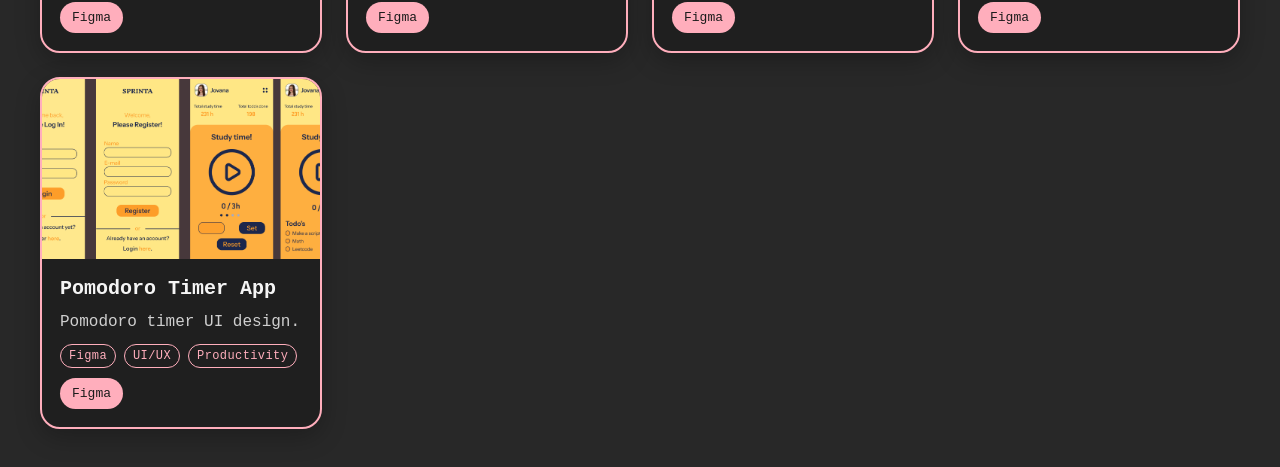
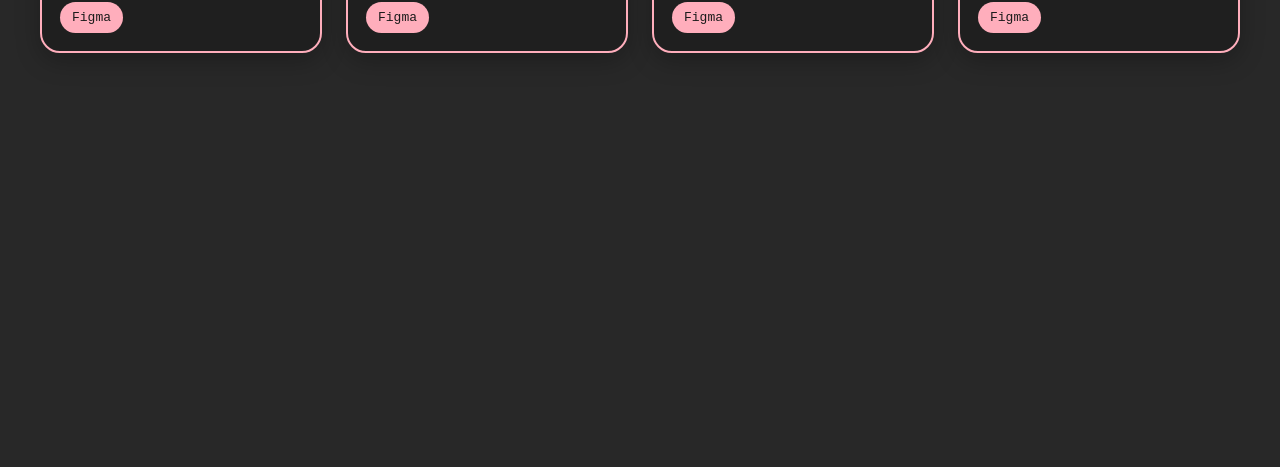
Before and after one commit to jpapric/MyPortfolio, a React (Create React App) app: page /design in a window 1280 px wide. Shown: the part 1052-1519 px from the top of the page. After the commit the page ends 1165 px from the top, so only its background shows below. Built offline with nearby package versions, Linux system fonts and the light colour scheme.

Commit message:
Delete one project

```diff
--- a/src/data/projects.js
+++ b/src/data/projects.js
@@ -167,17 +167,5 @@ export const designProjects = [
         url: "https://www.figma.com/design/EEAOyRS8KGxKOJiFkwA6Vi/Coffee?t=27cqW7rxWJCDGUeS-0"
       }
     ]
-  },
-  {
-    title: "Pomodoro Timer App",
-    description: "Pomodoro timer UI design.",
-    tags: ["Figma", "UI/UX", "Productivity"],
-    image: "/projects/Sprinta.png",
-    links: [
-      {
-        label: "Figma",
-        url: "https://www.figma.com/design/4L7tVGuwo0INlEtFZy8DNA/PomodoroTimer?t=27cqW7rxWJCDGUeS-0"
-      }
-    ]
   }
 ];
```
